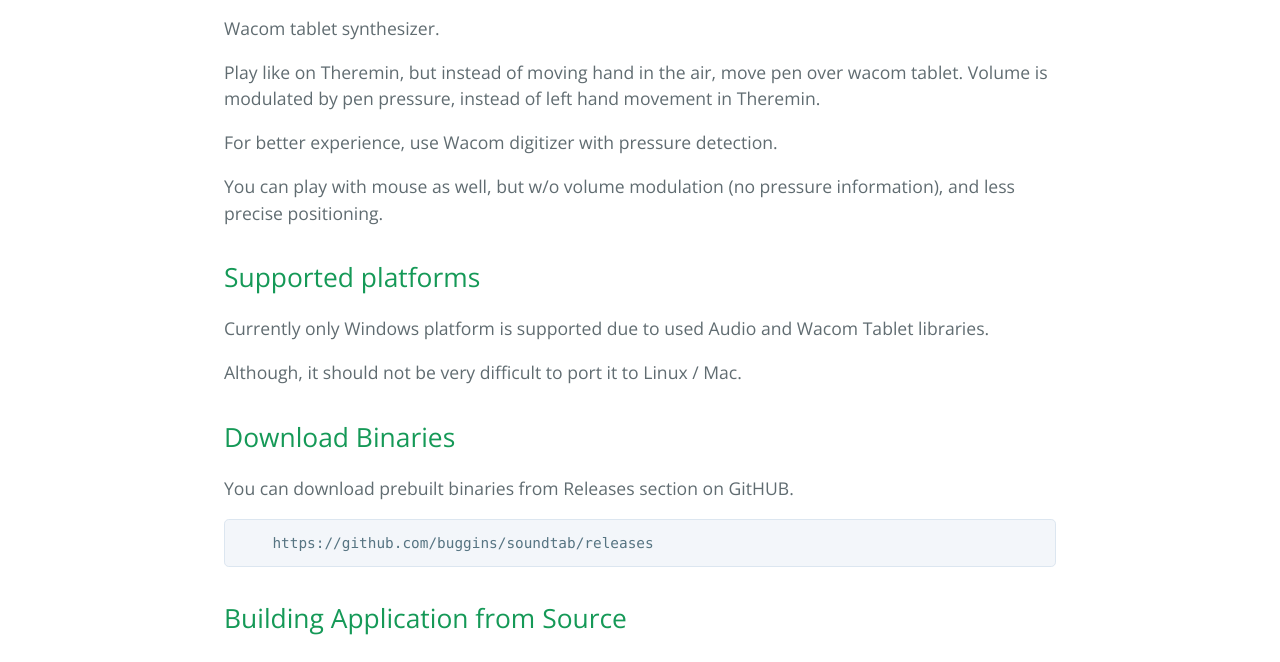
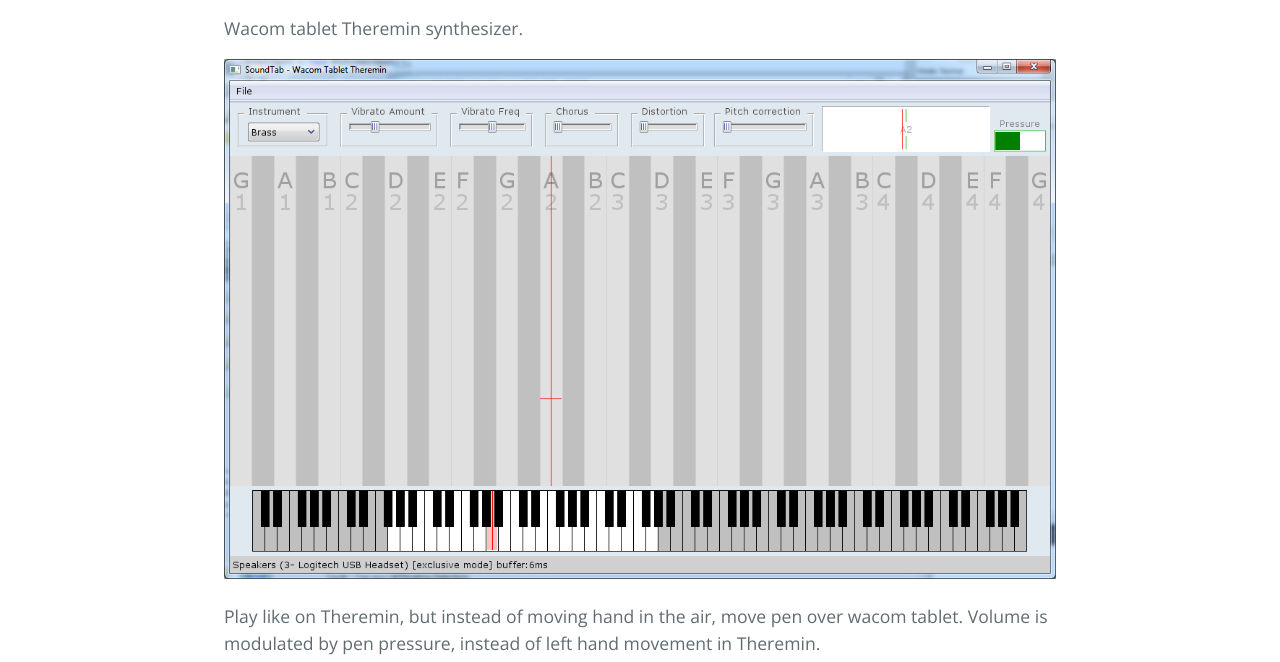
Before and after one commit to buggins/soundtab, a plain HTML site: page index.html in a window 1280 px wide. Shown: the part 470-1132 px from the top of the page. Drawn offline with nearby package versions, Linux system fonts and the light colour scheme.

Commit message:
add screenshots

```diff
--- a/index.html
+++ b/index.html
@@ -22,7 +22,9 @@
       <h1>
 <a id="soundtab-theremin" class="anchor" href="#soundtab-theremin" aria-hidden="true"><span aria-hidden="true" class="octicon octicon-link"></span></a>SoundTab Theremin</h1>
 
-<p>Wacom tablet synthesizer.</p>
+<p>Wacom tablet Theremin synthesizer.</p>
+
+<a href="screenshots/soundtab-screenshot-1.png"><img src="screenshots/soundtab-screenshot-1.png"></a>
 
 <p>Play like on Theremin, but instead of moving hand in the air, move pen over wacom tablet. Volume is modulated by pen pressure,
 instead of left hand movement in Theremin.</p>
@@ -75,6 +77,8 @@
 
 <p>In Main Menu, select File/Settings item.</p>
 
+<a href="screenshots/soundtab-screenshot-2.png"><img src="screenshots/soundtab-screenshot-2.png"></a>
+
 <p>Select audio output device, Exclusive/Shared mode, and minimal frame length.</p>
 
 <p>For better responsibility (lower latency), check Exclusive mode.</p>
```
Also changed, not shown: screenshots/soundtab-screenshot-1.png (added), screenshots/soundtab-screenshot-2.png (added).
